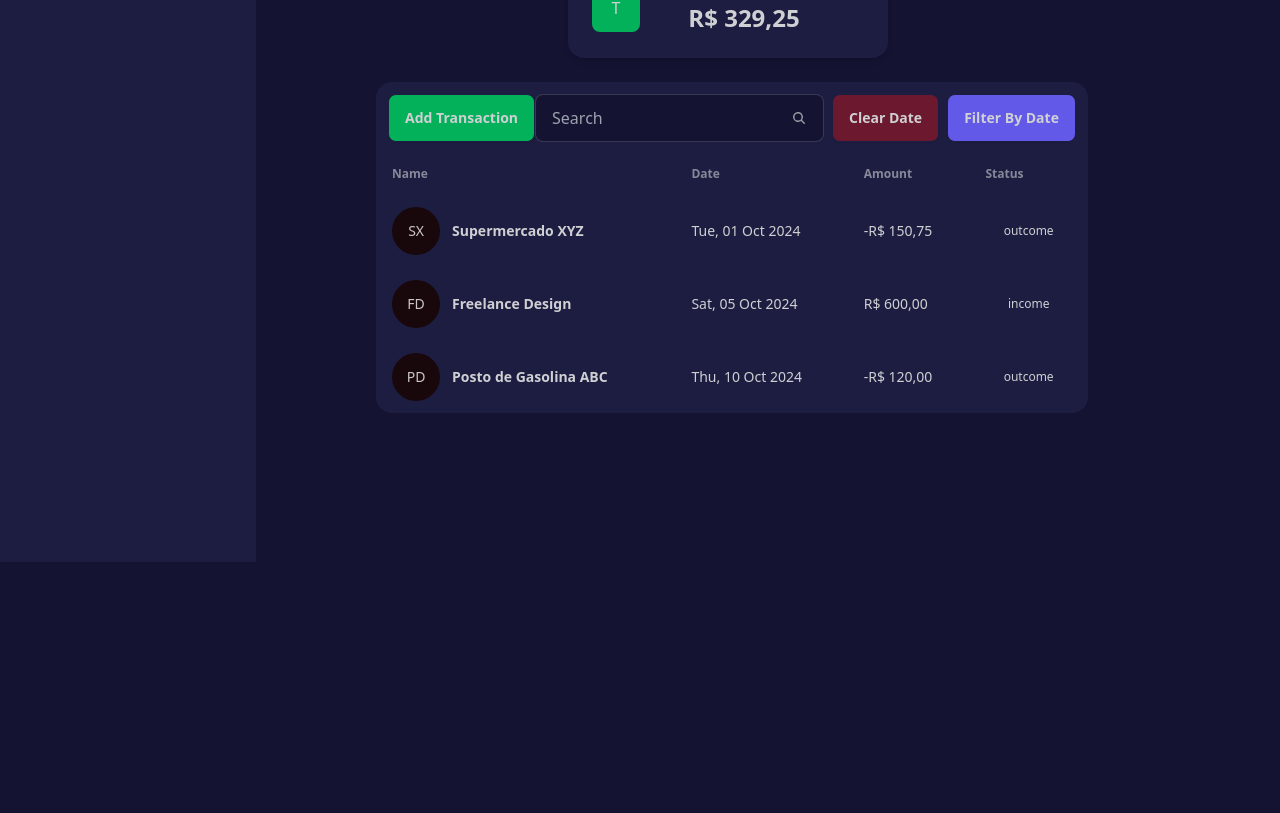
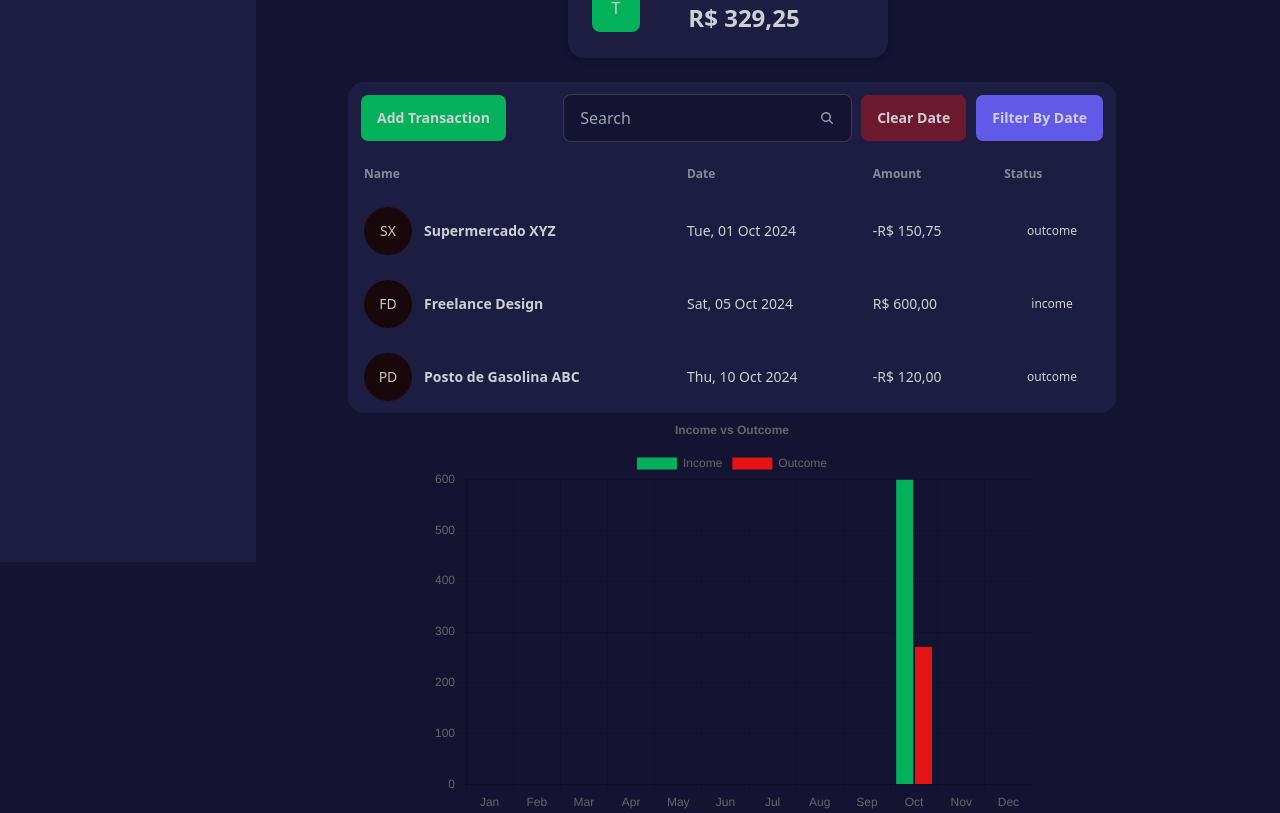
Before and after one commit to MarcusMartins38/myfyui, a React (Vite) app: page / in a window 1280 px wide. Shown: the part 238-1051 px from the top of the page. Before the commit the page ends 800 px from the top, so only its background shows below. Built offline with nearby package versions, Linux system fonts and the light colour scheme; data requests are answered from the project's data file.

Commit message:
feat: monthly chart

```diff
--- a/package.json
+++ b/package.json
@@ -12,8 +12,10 @@
   "dependencies": {
     "@reduxjs/toolkit": "^2.3.0",
     "@tanstack/react-query": "^5.59.15",
+    "chart.js": "^4.4.6",
     "date-fns": "^4.1.0",
     "react": "^18.3.1",
+    "react-chartjs-2": "^5.2.0",
     "react-date-range": "^2.0.1",
     "react-dom": "^18.3.1",
     "react-dropzone": "^14.3.3",
--- a/src/App.tsx
+++ b/src/App.tsx
@@ -7,6 +7,7 @@ import {
   selectTotalOutcome,
   selectTotal,
 } from './redux/transaction/transaction.selectors';
+import TimeComparativeChart from './components/TimeComparativeChart';
 import { useState } from 'react';
 
 function App() {
@@ -59,6 +60,7 @@ function App() {
               />
             </div>
             <TransactionTable />
+            <TimeComparativeChart />
           </div>
         </main>
       </div>
--- /dev/null
+++ b/src/components/TimeComparativeChart.tsx
@@ -0,0 +1,83 @@
+import React from 'react';
+import { Bar } from 'react-chartjs-2';
+import { useSelector } from 'react-redux';
+import {
+  Chart as ChartJS,
+  CategoryScale,
+  LinearScale,
+  BarElement,
+  Title,
+  Tooltip,
+  Legend,
+} from 'chart.js';
+
+ChartJS.register(CategoryScale, LinearScale, BarElement, Title, Tooltip, Legend);
+
+const TimeComparativeChart = () => {
+  const transactions = useSelector((store) => store.transactionReducer.transactions);
+
+  const months = [
+    'Jan',
+    'Feb',
+    'Mar',
+    'Apr',
+    'May',
+    'Jun',
+    'Jul',
+    'Aug',
+    'Sep',
+    'Oct',
+    'Nov',
+    'Dec',
+  ];
+
+  const monthlyIncome = Array(12).fill(0);
+  const monthlyOutcome = Array(12).fill(0);
+
+  transactions.forEach((transaction) => {
+    const month = new Date(transaction.date).getMonth();
+    if (transaction.status === 'income') {
+      monthlyIncome[month] += transaction.amount;
+    } else if (transaction.status === 'outcome') {
+      monthlyOutcome[month] += Math.abs(transaction.amount);
+    }
+  });
+
+  const chartData = {
+    labels: months,
+    datasets: [
+      {
+        label: 'Income',
+        data: monthlyIncome,
+        backgroundColor: '#02b15a',
+      },
+      {
+        label: 'Outcome',
+        data: monthlyOutcome,
+        backgroundColor: '#E41414',
+      },
+    ],
+  };
+
+  const options = {
+    responsive: true,
+    maintainAspectRatio: false,
+    plugins: {
+      legend: {
+        position: 'top',
+      },
+      title: {
+        display: true,
+        text: 'Income vs Outcome',
+      },
+    },
+  };
+
+  return (
+    <div style={{ width: '600px', height: '400px' }}>
+      <Bar data={chartData} options={options} />
+    </div>
+  );
+};
+
+export default TimeComparativeChart;
--- a/src/components/TransactionModal.tsx
+++ b/src/components/TransactionModal.tsx
@@ -3,11 +3,13 @@ import { useDispatch, useSelector } from 'react-redux';
 import { useDropzone } from 'react-dropzone';
 import { addTransaction } from '../redux/transaction/transaction.actions';
 import { setTransactionModalOpen } from '../redux/transactionModal/transactionModal.actions';
+import { DateRangePicker } from 'react-date-range';
 
 const TransactionModal = () => {
   const [name, setName] = useState('');
   const [amount, setAmount] = useState(0);
   const [image, setImage] = useState(null);
+  const [selectedDate, setSelectedDate] = useState(new Date());
 
   const { isOpen } = useSelector((store) => store.transactionModalReducer);
   const dispatch = useDispatch();
@@ -15,12 +17,10 @@ const TransactionModal = () => {
   const handleClose = () => dispatch(setTransactionModalOpen(false));
 
   const handleSave = () => {
-    const currentDate = new Date();
-
     const newTransaction = {
       id: Math.random() * 999,
       name,
-      date: currentDate,
+      date: selectedDate,
       amount: Number(amount),
       status: amount > 0 ? 'income' : 'outcome',
       image,
@@ -78,6 +78,18 @@ const TransactionModal = () => {
               />
             </div>
 
+            <div className="form-control mb-4">
+              <label className="label">
+                <span className="label-text">Date</span>
+              </label>
+              <input
+                type="date"
+                className="input input-bordered"
+                value={selectedDate}
+                onChange={(e) => setSelectedDate(e.target.value)} // Armazena a data como string
+              />
+            </div>
+
             {/* Dropzone */}
             {/* <div
               {...getRootProps()}
--- a/src/components/TransactionTable.tsx
+++ b/src/components/TransactionTable.tsx
@@ -44,7 +44,7 @@ export default function TransactionTable() {
     <>
       <TransactionModal />
 
-      <div className="bg-base-200 rounded-2xl max-w-3xl">
+      <div className="bg-base-200 w-full rounded-2xl max-w-3xl">
         <header className="flex flex-row justify-between w-[calc(100%-8px)] m-1 p-2">
           <button className="btn bg-success" onClick={handleOpen}>
             Add Transaction
```
Also changed, not shown: 1 other file (tests, documents, lock files or other folders).
